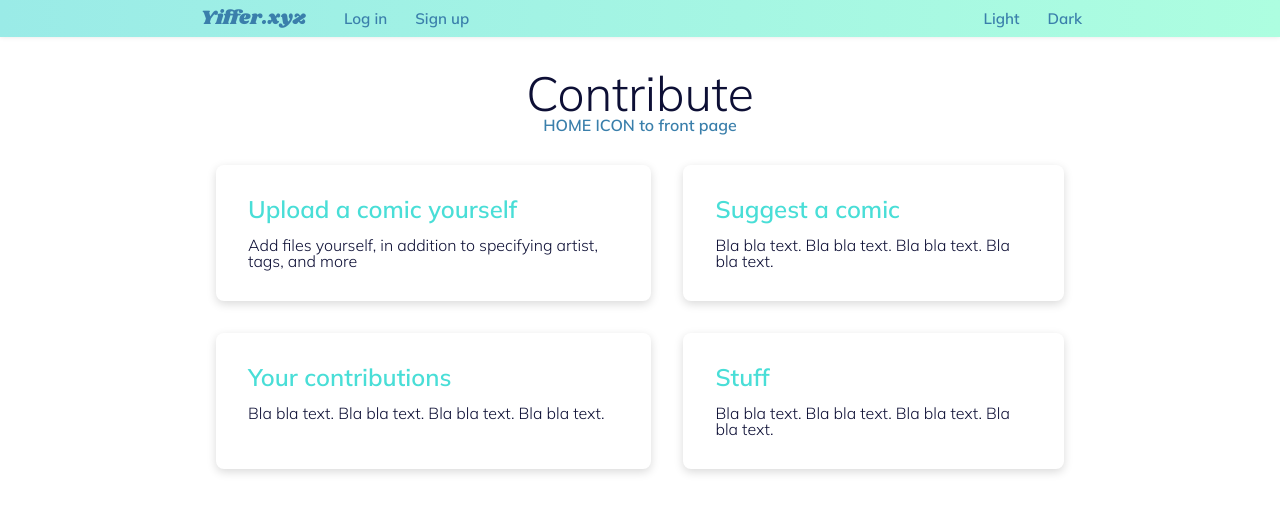
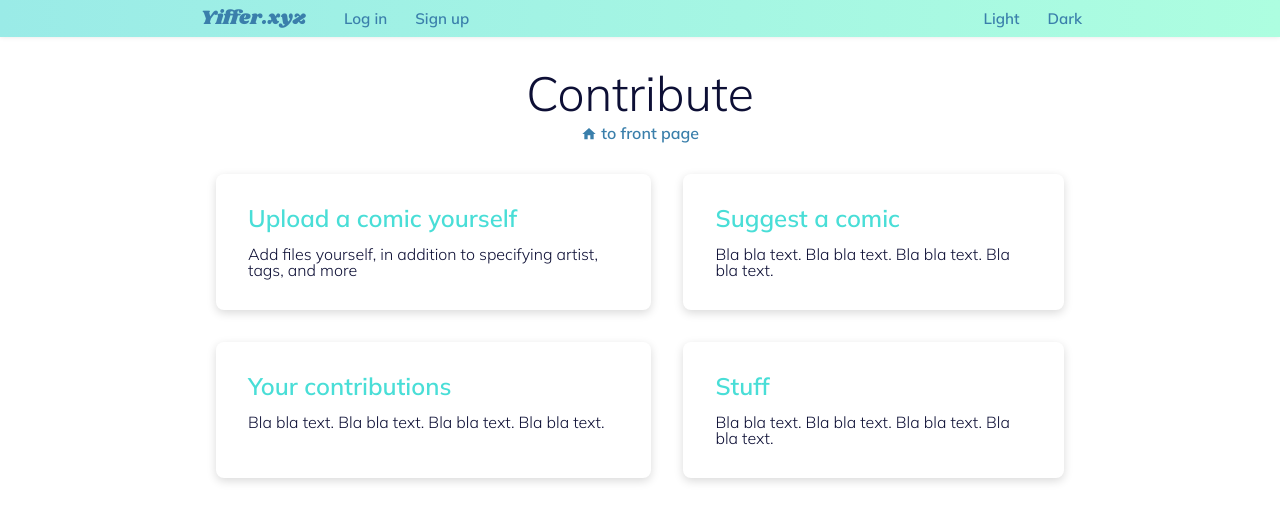
Before and after one commit to ragnarob/yiffer.xyz-contributions-cli, a React app: page / in a window 1280 px wide. Shown: the top 522 px of the page. Built offline with nearby package versions, Linux system fonts and the light colour scheme; the HTML template or start-up script is replaced by a standard one.

Commit message:
Add React-icons

```diff
--- a/package.json
+++ b/package.json
@@ -38,6 +38,7 @@
     "react": "18.1.0",
     "react-cookie": "^4.1.1",
     "react-dom": "18.1.0",
+    "react-icons": "^4.3.1",
     "react-redux": "^8.0.1",
     "react-router-dom": "^6.0.0-beta.0",
     "redux": "^4.2.0",
--- a/src/shared/components/BackToHome/BackToHome.js
+++ b/src/shared/components/BackToHome/BackToHome.js
@@ -1,18 +1,20 @@
 import React from 'react';
+import Link from '../Link/Link';
+import { MdHome } from 'react-icons/md';
 
-export default function BackToHome({ ...props }) {
+export default function BackToHome({ marginTop = 0, marginBottom = 0, ...props }) {
   return (
-    <a
-      href="https://yiffer.xyz"
+    <Link
+      external
+      to="https://yiffer.xyz"
       style={{
         display: 'block',
-        marginLeft: 'auto',
-        marginRight: 'auto',
+        margin: `${marginTop} auto ${marginBottom} auto`,
         textAlign: 'center',
       }}
       {...props}
     >
-      HOME ICON to front page
-    </a>
+      <MdHome style={{ marginBottom: '-0.2rem' }} /> to front page
+    </Link>
   );
 }
--- a/src/shared/pages/Home/Home.js
+++ b/src/shared/pages/Home/Home.js
@@ -10,7 +10,7 @@ export default function Home({ data }) {
   return (
     <>
       <h1 className="text-align-center">Contribute</h1>
-      <BackToHome />
+      <BackToHome marginTop="0.5rem" />
 
       <div className="home-box-container">
         <NavLink to="/upload">
--- a/src/shared/styles/general.scss
+++ b/src/shared/styles/general.scss
@@ -39,6 +39,7 @@ a {
 
 a {
   color: var(--link);
+  font-weight: 600;
 }
 
 p,
@@ -79,10 +80,6 @@ p {
   font-size: 1rem;
 }
 
-a {
-  font-weight: 600;
-}
-
 .text-align-center {
   text-align: center;
 }
```
Also changed, not shown: 1 other file (tests, documents, lock files or other folders).
